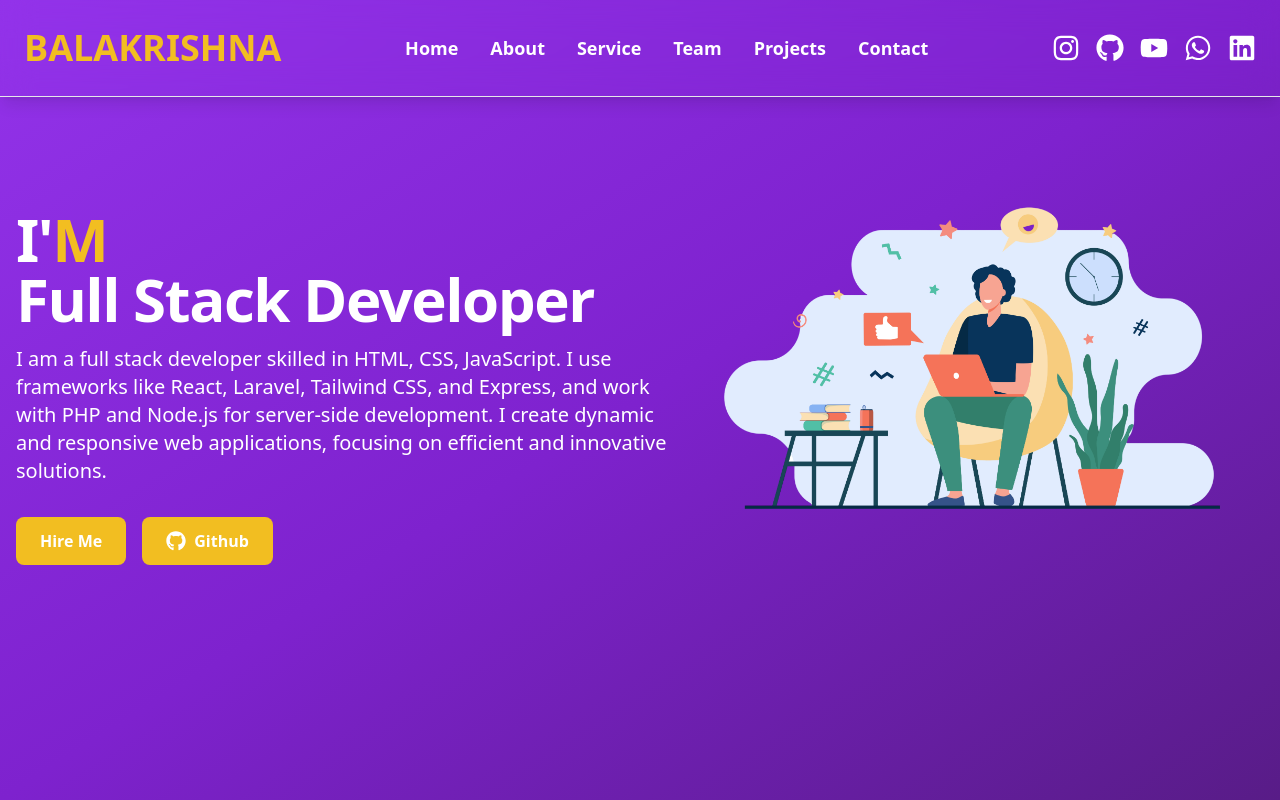
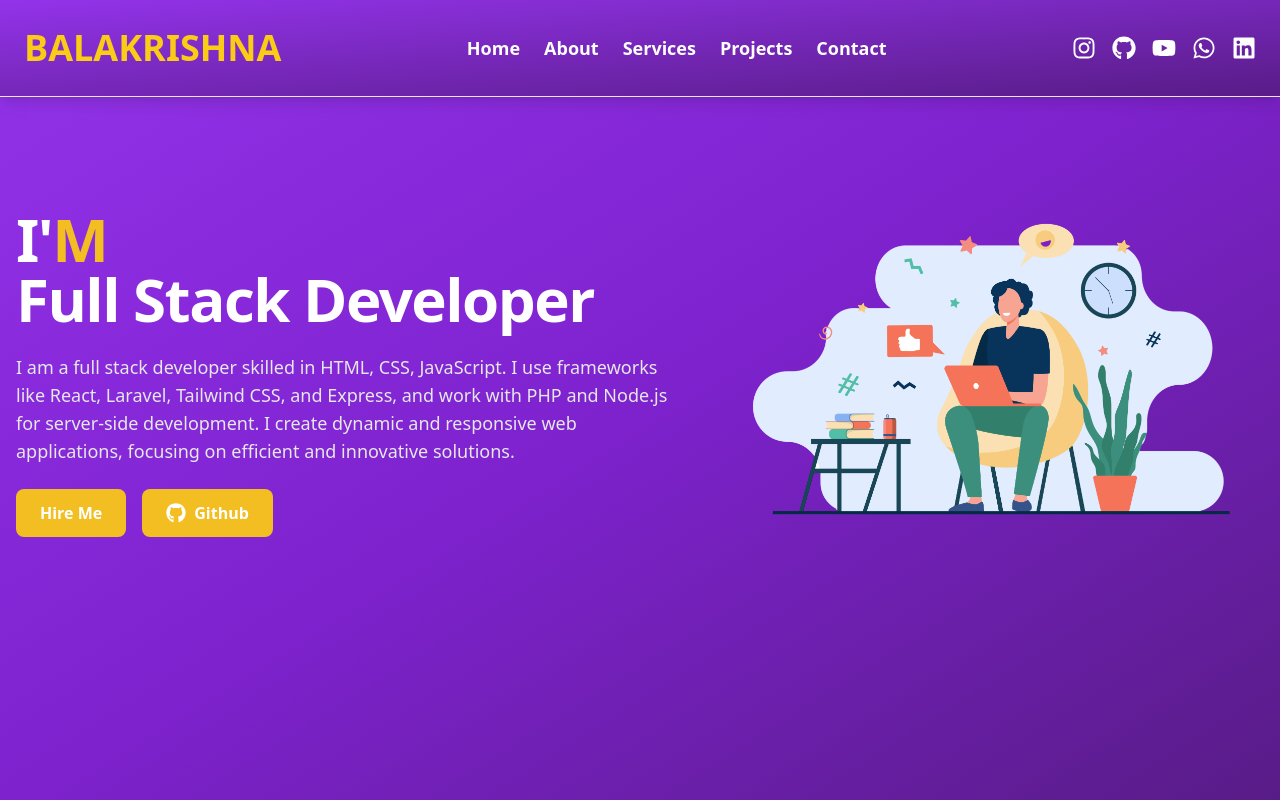
Before and after one commit to http-bala/portfolio_react, a React (Vite) app: page / in a window 1280 px wide. Shown: the top 800 px of the page. Built offline with nearby package versions, Linux system fonts and the light colour scheme; the HTML template or start-up script is replaced by a standard one.

Commit message:
small update make resposnsive for all device

```diff
--- a/package.json
+++ b/package.json
@@ -11,6 +11,7 @@
   },
   "dependencies": {
     "@emailjs/browser": "^4.4.1",
+    "axios": "^1.7.7",
     "framer-motion": "^11.11.17",
     "react": "^18.2.0",
     "react-anchor-link-smooth-scroll": "^1.0.12",
--- a/src/App.jsx
+++ b/src/App.jsx
@@ -6,16 +6,18 @@ import Project from './components/Project'
 import Contact from './components/Contact'
 import Footer from './components/Footer'
 import SkillsSection from './components/SkillsSection'
+import BlogList from './components/BlogList'
 
 const App = () => {
   return (
-    <div className='bg-black'>
+    <div className='bg-white'>
       <Hero/>
       <About/>
       {/* <Title name={"Service"}/> */}
       <Services/>
       <SkillsSection/>
       <Project/>
+      {/* <BlogList/> */}
       <Contact/>
       <Footer/>
     </div>
--- a/src/components/About.jsx
+++ b/src/components/About.jsx
@@ -5,20 +5,20 @@ import about2 from './assets/about2.jpg'
 
 const About = () => {
   return (
-    <section className="bg-white flex flex-col align-middle justify-center h-[90vh]" id="about">
+    <section className="bg-white flex flex-col align-middle justify-center  h-auto lg:h-[90vh] py-10 md:py-0"  id="about">
       <div className="max-w-screen-xl mx-auto px-6 sm:px-12 lg:px-16 flex flex-wrap items-center">
         {/* Image Section */}
         <div className="sm:w-1/2 text-center sm:text-left">
           <img
             src={about2}
             alt="About Balakrishna"
-            className=" w-4/5 mx-auto sm:w-full"
+            className=" w-2/2 mx-auto sm:w-full"
           />
         </div>
 
         {/* Content Section */}
         <div className="sm:w-1/2 mt-8 sm:mt-0">
-          <h1 className="text-5xl font-extrabold leading-tight mb-4 text-gray-900">
+          <h1 className="text-4xl sm:text-5xl font-extrabold leading-tight mb-4 text-gray-900">
             About <span style={{ color: '#F2BE21' }}>Me</span>
           </h1>
           <p className="text-gray-600 mb-6">
--- /dev/null
+++ b/src/components/BlogList.jsx
@@ -0,0 +1,64 @@
+import React, { useEffect, useState } from 'react';
+import axios from 'axios';
+import BlogCard from './BlogCard';
+
+const BlogList = () => {
+  const [blogs, setBlogs] = useState([]);
+  const [loading, setLoading] = useState(true);
+
+  useEffect(() => {
+    const fetchBlogs = async () => {
+      try {
+        const response = await axios.get('http://localhost:5000/api/blogs');
+        const blogData = response.data;
+          // Sort blogs by date (descending) to show the most recent first
+
+        // Add base URL if the image path is relative
+        const baseURL = 'http://localhost:5000/';
+        const blogsWithFullImages = blogData.map((blog) => ({
+          ...blog,
+          image: blog.image?.startsWith('http') ? blog.image : `${baseURL}${blog.image}`,
+        }));
+
+          const sortedBlogs = blogsWithFullImages.sort((a, b) => new Date(b.date) - new Date(a.date));
+          setBlogs(sortedBlogs.slice(0, 3)); // Display only the three most recent blogs
+        console.error('Error fetching blogs:', error);
+      } finally {
+        setLoading(false);
+      }
+    };
+
+    fetchBlogs();
+  }, []);
+
+  const formatDate = (dateString) => {
+    const options = { day: '2-digit', month: 'short', year: 'numeric' };
+    return new Intl.DateTimeFormat('en-US', options).format(new Date(dateString));
+  };
+
+  if (loading) {
+    return <div className="text-center">Loading blogs...</div>;
+  }
+
+  return (
+    <div className="container mx-auto px-4 py-12">
+      <h1 className="text-5xl text-center font-extrabold leading-tight text-gray-900 mb-8">
+        Recent <span style={{ color: '#F2BE21' }}>Blogs</span>
+      </h1>
+      <div className="grid grid-cols-1 md:grid-cols-2 lg:grid-cols-3 gap-8">
+        {blogs.map((blog, index) => (
+          <BlogCard
+            key={index}
+            // image={blog.image || 'https://via.placeholder.com/600x400'} // Fallback image
+            image={'https://via.placeholder.com/600x400'} // Fallback image
+            date={formatDate(blog.date)} // Format date as "11 Nov 2024"
+            postBy={blog.postBy}
+            title={blog.title}
+          />
+        ))}
+      </div>
+    </div>
+  );
+};
+
+export default BlogList;
--- a/src/components/Contact.jsx
+++ b/src/components/Contact.jsx
@@ -46,7 +46,7 @@ const Contact = () => {
     <div className="bg-white" id="contact">
       <section className="max-w-screen-xl mx-auto px-6 py-16 pb-20">
         <div className="max-w-7xl mx-auto text-center mb-12">
-          <h1 className="text-5xl text-center font-extrabold leading-tight text-gray-900">
+          <h1 className=" text-4xl sm:text-5xl text-center font-extrabold leading-tight text-gray-900">
           Get in  <span style={{ color: '#F2BE21' }}>Touch 💡</span>
           </h1>
           <p className="text-gray-600 mt-4">
@@ -54,10 +54,10 @@ const Contact = () => {
           </p>
         </div>
 
-        <div className="flex flex-col md:flex-row items-stretch justify-between">
+        <div className="flex flex-col md:flex-row items-stretch  justify-between">
           {/* Contact Information Section */}
           <div className="md:w-1/2 pr-8 mb-8 md:mb-0">
-            <p className="text-gray-600 mb-6 leading-relaxed">
+            <p className="text-gray-600 mb-6 leading-relaxed text-center sm:text-left">
               I'm Balakrishna Kolla, a passionate full-stack developer specializing in building
               responsive websites, web applications, and backend systems. Feel free to reach out for
               project discussions or collaborations!
--- a/src/components/Hero.jsx
+++ b/src/components/Hero.jsx
@@ -1,14 +1,12 @@
-import React, { useState } from 'react';
-import Avtar_image from './assets/hero-image1.png';
+import React, { useState } from "react";
+import Avtar_image from "./assets/hero-image1.png";
 import { FaGithub } from "react-icons/fa";
-import Navbar from './Navbar';
-import { motion } from 'framer-motion';  // For animation
+import Navbar from "./Navbar";
+import { motion } from "framer-motion";
 
 const Hero = () => {
-    // State for mouse movement to interact with image
   const [mousePosition, setMousePosition] = useState({ x: 0, y: 0 });
 
-    // Handle mouse movement
   const handleMouseMove = (e) => {
     const { clientX, clientY } = e;
     setMousePosition({ x: clientX, y: clientY });
@@ -17,68 +15,74 @@ const Hero = () => {
   return (
     <>
       <section
-                className="text-white bg-gradient-to-tl from-purple-900 via-purple-700 to-purple-600 h-[100vh]"
-                onMouseMove={handleMouseMove} // Add mouse move listener
+        className="text-white bg-gradient-to-tl from-purple-900 via-purple-700 to-purple-600 h-auto lg:h-[100vh] "
+        onMouseMove={handleMouseMove}
       >
         <Navbar />
-                <div className="grid max-w-screen-xl px-4 pt-20 pb-8 mx-auto lg:gap-8 xl:gap-0 lg:py-16 lg:grid-cols-12 lg:pt-28">
-                    {/* Left Section: Text and Buttons */}
-                    <div className="mr-auto place-self-center lg:col-span-7">
+        <div className="grid max-w-screen-xl px-4 pt-20 pb-8 mx-auto lg:gap-8 xl:gap-0 lg:py-16 lg:pt-28 lg:grid-cols-12">
+          {/* Image First on Mobile */}
+          <motion.div
+            className="order-1 lg:order-2 flex justify-center items-center lg:col-span-5"
+            initial={{ opacity: 0, y: 30 }}
+            animate={{ opacity: 1, y: 0 }}
+            transition={{ duration: 1, ease: "easeOut" }}
+          >
+            <img
+              src={Avtar_image}
+              alt="hero image"
+              className="w-64 sm:w-80 lg:w-[400px] xl:w-[500px] transition-transform duration-500 ease-out"
+              style={{
+                transform: `translate(${(mousePosition.x - window.innerWidth / 2) * 0.02}px, ${(mousePosition.y - window.innerHeight / 2) * 0.02}px)`, // Image movement based on mouse position
+              }}
+            />
+          </motion.div>
+
+          {/* Details and Buttons */}
+          <div className="order-2 lg:order-1 mt-10 lg:mt-0 lg:col-span-7 flex flex-col items-center lg:items-start">
             <motion.h1
-                            className="max-w-2xl mb-4 text-4xl font-extrabold leading-none tracking-tight md:text-5xl xl:text-6xl dark:text-white"
+              className="text-4xl font-extrabold leading-tight tracking-tight text-center lg:text-left md:text-5xl xl:text-6xl"
               initial={{ opacity: 0, y: -50 }}
               animate={{ opacity: 1, y: 0 }}
               transition={{ duration: 1.2, ease: "easeOut" }}
             >
-                            I'<span className='text-accent'>M</span> <br /> Full Stack Developer
+              I'<span className="text-accent">M</span> <br /> Full Stack
+              Developer
             </motion.h1>
-
             <motion.p
-                            className="max-w-2xl mb-6 font-light text-white lg:mb-8 md:text-lg lg:text-xl dark:text-gray-400"
-                            initial={{ opacity: 0, y: -30 }}
+              className="max-w-2xl mt-4 text-lg text-center lg:text-left lg:mt-6 font-light text-gray-200"
+              initial={{ opacity: 0, y: 20 }}
               animate={{ opacity: 1, y: 0 }}
               transition={{ duration: 1.4, ease: "easeOut" }}
             >
-                            I am a full stack developer skilled in HTML, CSS, JavaScript. I use frameworks like React, Laravel, Tailwind CSS, and Express, and work with PHP and Node.js for server-side development. I create dynamic and responsive web applications, focusing on efficient and innovative solutions.
+              I am a full stack developer skilled in HTML, CSS, JavaScript. I
+              use frameworks like React, Laravel, Tailwind CSS, and Express, and
+              work with PHP and Node.js for server-side development. I create
+              dynamic and responsive web applications, focusing on efficient and
+              innovative solutions.
             </motion.p>
 
-                        <div className="flex gap-4">
-                            <a href="mailto:balakrishnakolla00014@gmail.com?subject=Can%20you%20be%20a%20part%20for%20my%20company,%20hiring%20Inquery">
-                                <button className='px-6 py-3 font-semibold text-white bg-accent rounded-lg hover:bg-gray-100 hover:text-black hover:shadow-2xl hover:shadow-purple-500/70 transition-all'>
+            <motion.div
+              className="flex gap-4 mt-6"
+              initial={{ opacity: 0, y: 20 }}
+              animate={{ opacity: 1, y: 0 }}
+              transition={{ duration: 1.6, ease: "easeOut" }}
+            >
+              <a href="mailto:balakrishnakolla00014@gmail.com">
+                <button className="px-6 py-3 font-semibold text-white bg-accent rounded-lg hover:bg-gray-100 hover:text-black hover:shadow-2xl hover:shadow-purple-500/70 transition-all">
                   Hire Me
                 </button>
               </a>
-                            <a href="https://github.com/http-bala" target='_blank'>
-                                <button className='px-6 py-3 font-semibold text-white bg-accent rounded-lg flex items-center gap-2 hover:bg-gray-100 hover:text-black hover:shadow-2xl hover:shadow-purple-500/70 transition-all'>
+              <a href="https://github.com/http-bala" target="_blank">
+                <button className="px-6 py-3 font-semibold text-white bg-accent rounded-lg flex items-center gap-2 hover:bg-gray-100 hover:text-black hover:shadow-2xl hover:shadow-purple-500/70 transition-all">
                   <FaGithub size={20} /> Github
                 </button>
               </a>
-                        </div>
-                    </div>
-
-                    {/* Right Section: Image with Mouse Interaction */}
-                    <div className="hidden lg:mt-0 lg:col-span-5 lg:flex justify-center">
-                        <motion.div
-                            className="relative"
-                            initial={{ opacity: 0, scale: 0.8 }}
-                            animate={{ opacity: 1, scale: 1 }}
-                            transition={{ duration: 1.5, ease: "easeOut" }}
-                        >
-                            <img
-                                src={Avtar_image}
-                                alt="hero image"
-                                className="transition-transform duration-500 ease-out"
-                                style={{
-                                    width: "800px",
-                                    transform: `translate(${(mousePosition.x - window.innerWidth / 2) * 0.05}px, ${(mousePosition.y - window.innerHeight / 2) * 0.05}px)`, // Moving the image based on mouse position
-                                }}
-                            />
             </motion.div>
           </div>
         </div>
       </section>
     </>
   );
-}
+};
 
 export default Hero;
--- a/src/components/Navbar.jsx
+++ b/src/components/Navbar.jsx
@@ -11,77 +11,74 @@ import {
 import AnchorLink from "react-anchor-link-smooth-scroll";
 
 const Navbar = () => {
-  const [Nav, setNav] = useState(true);
+  const [navOpen, setNavOpen] = useState(false);
+  const [dropdownOpen, setDropdownOpen] = useState(false);
+  const [sidebarDropdownOpen, setSidebarDropdownOpen] = useState(false);
 
-  const handleClick = () => setNav(false);
-  const handleCloseClick = () => setNav(true);
+  const toggleNav = () => setNavOpen(!navOpen);
+  const toggleDropdown = () => setDropdownOpen(!dropdownOpen);
+  const toggleSidebarDropdown = () => setSidebarDropdownOpen(!sidebarDropdownOpen);
 
   return (
-
-    <nav
-      className="relative bg-cover  border-b bg-center bg-no-repeat backdrop-blur-lg shadow-lg py-3"
-    >
+    <nav className="relative bg-gradient-to-tl from-purple-900 to-purple-600 border-b shadow-lg py-3">
       <div className="md:max-w-screen-xl mx-auto px-6 py-4 flex items-center justify-between">
         {/* Logo */}
-        <div className="text-4xl font-bold text-accent flex items-center">
-          {/* <img src="/path-to-your-logo.png" alt="Logo" className="h-8 mr-2" /> */}
+        <div className="text-4xl font-bold text-yellow-400 flex items-center">
           BALAKRISHNA
         </div>
 
         {/* Hamburger Menu */}
-        <div className="md:hidden">
-          {Nav ? (
-            <FaBars size={24} color="#FFFFFF" onClick={handleClick} />
+        <div className="md:hidden z-50">
+          {!navOpen ? (
+            <FaBars size={24} color="#FFFFFF" onClick={toggleNav} />
           ) : (
-            <FaTimes size={24} color="#FFFFFF" onClick={handleCloseClick} />
+            <FaTimes size={24} color="#FFFFFF" onClick={toggleNav} />
           )}
         </div>
 
         {/* Nav Links */}
-        <ul
-          className={`absolute md:static top-16 left-0 md:top-0 w-full md:w-auto bg-white/10 md:bg-transparent backdrop-blur-md transition-transform duration-500 ${
-            Nav ? "hidden md:flex" : "block"
-          } flex-col md:flex-row items-center justify-center text-white`}
+        <ul className="hidden md:flex items-center space-x-6 text-white text-lg font-semibold">
+          <AnchorLink
+            href="#home"
+            className="hover:text-yellow-400 transition duration-300"
           >
-          <AnchorLink href="#home" className="mx-4 text-lg font-semibold hover:text-accent transition duration-300">
             Home
           </AnchorLink>
-          <AnchorLink href="#about" className="mx-4 text-lg font-semibold hover:text-accent transition duration-300">
+          <AnchorLink
+            href="#about"
+            className="hover:text-yellow-400 transition duration-300"
+          >
             About
           </AnchorLink>
-          <AnchorLink href="#services" className="mx-4 text-lg font-semibold hover:text-accent transition duration-300">
-            Service
+          <AnchorLink
+            href="#services"
+            className="hover:text-yellow-400 transition duration-300"
+          >
+            Services
           </AnchorLink>
-          <AnchorLink href="#team" className="mx-4 text-lg font-semibold hover:text-accent transition duration-300">
-            Team
-          </AnchorLink>
-
-          {/* Projects Dropdown */}
-          <div className="relative group mx-4">
-            <button className="text-lg font-semibold hover:text-accent transition duration-300">
+          <div className="relative group">
+            <button
+              onClick={toggleDropdown}
+              className="hover:text-yellow-400 transition duration-300 flex items-center"
+            >
               Projects
             </button>
             <ul
-              className="absolute hidden group-hover:block bg-gradient-to-tl from-purple-500 to-fuchsia-600 text-white p-2 rounded shadow-lg w-[200px] transition-all duration-300"
-              style={{ borderRadius: "8px" }}
+              className={`absolute bg-gradient-to-tl from-purple-500 to-fuchsia-600 text-white p-2 rounded shadow-lg w-[200px] transform ${
+                dropdownOpen ? "scale-100 opacity-100" : "scale-95 opacity-0"
+              } transition-all duration-300 origin-top`}
             >
-              <li className="relative group py-2 px-2 font-bold hover:border-b hover:text-accent hover:px-4 transition-all duration-300">
-                <AnchorLink href="#projects" className="flex items-center">
-                  Project 1
-                </AnchorLink>
+              <li className="py-2 px-2 hover:text-yellow-400">
+                <AnchorLink href="#project1">Project 1</AnchorLink>
               </li>
-              <li className="relative group py-2 px-2 font-bold hover:border-b hover:text-accent hover:px-4 transition-all duration-300">
-                <AnchorLink href="#project-design" className="flex items-center">
-                  Project Design
-                </AnchorLink>
+              <li className="py-2 px-2 hover:text-yellow-400">
+                <AnchorLink href="#project-design">Project Design</AnchorLink>
               </li>
             </ul>
           </div>
-
-          {/* Contact Button */}
           <AnchorLink
             href="#contact"
-           className="mx-4 text-lg font-semibold hover:text-accent transition duration-300"
+            className="hover:text-yellow-400 transition duration-300"
           >
             Contact
           </AnchorLink>
@@ -89,21 +86,158 @@ const Navbar = () => {
 
         {/* Social Media Icons */}
         <div className="hidden md:flex items-center space-x-4">
-          <a href="https://instagram.com" target="_blank" rel="noopener noreferrer" className="text-white  hover:text-pink-500">
+          <a
+            href="https://instagram.com"
+            target="_blank"
+            rel="noopener noreferrer"
+            className="text-white hover:text-pink-500"
+          >
+            <FaInstagram size={24} />
+          </a>
+          <a
+            href="https://github.com"
+            target="_blank"
+            rel="noopener noreferrer"
+            className="text-white hover:text-gray-700"
+          >
+            <FaGithub size={24} />
+          </a>
+          <a
+            href="https://youtube.com"
+            target="_blank"
+            rel="noopener noreferrer"
+            className="text-white hover:text-red-500"
+          >
+            <FaYoutube size={24} />
+          </a>
+          <a
+            href="https://wa.me/1234567890"
+            target="_blank"
+            rel="noopener noreferrer"
+            className="text-white hover:text-green-500"
+          >
+            <FaWhatsapp size={24} />
+          </a>
+          <a
+            href="https://linkedin.com"
+            target="_blank"
+            rel="noopener noreferrer"
+            className="text-white hover:text-blue-500"
+          >
+            <FaLinkedin size={24} />
+          </a>
+        </div>
+      </div>
+
+      {/* Full-Screen Sidebar for Mobile */}
+      <div
+        className={`fixed inset-0 bg-gradient-to-tl from-purple-900 to-purple-600 text-white z-40 transform ${
+          navOpen ? "translate-x-0" : "-translate-x-full"
+        } transition-transform duration-300`}
+      >
+        <div className="flex flex-col justify-center items-center h-full space-y-6 text-lg font-semibold">
+          <AnchorLink
+            href="#home"
+            className="hover:text-yellow-400 transition duration-300"
+            onClick={toggleNav}
+          >
+            Home
+          </AnchorLink>
+          <AnchorLink
+            href="#about"
+            className="hover:text-yellow-400 transition duration-300"
+            onClick={toggleNav}
+          >
+            About
+          </AnchorLink>
+          <AnchorLink
+            href="#services"
+            className="hover:text-yellow-400 transition duration-300"
+            onClick={toggleNav}
+          >
+            Services
+          </AnchorLink>
+          <div className="relative">
+            <p
+              onClick={toggleSidebarDropdown}
+              className="mx-6 hover:text-yellow-400 transition duration-300"
+            >Projects
+            </p>
+            <ul
+              className={`text-center overflow-hidden transition-all duration-300 ${
+                sidebarDropdownOpen ? "max-h-48 opacity-100" : "max-h-0 opacity-0"
+              }`}
+            >
+              <li className="py-2">
+                <AnchorLink
+                  href="#project1"
+                  className="hover:text-yellow-400 transition duration-300"
+                  onClick={toggleNav}
+                >
+                  Project 1
+                </AnchorLink>
+              </li>
+              <li className="py-2">
+                <AnchorLink
+                  href="#project-design"
+                  className="hover:text-yellow-400 transition duration-300"
+                  onClick={toggleNav}
+                >
+                  Project Design
+                </AnchorLink>
+              </li>
+            </ul>
+          </div>
+          <AnchorLink
+            href="#contact"
+            className="hover:text-yellow-400 transition duration-300"
+            onClick={toggleNav}
+          >
+            Contact
+          </AnchorLink>
+          {/* Social Media Icons */}
+          <div className="flex space-x-4 mt-4">
+            <a
+              href="https://instagram.com"
+              target="_blank"
+              rel="noopener noreferrer"
+              className="hover:text-pink-500"
+            >
               <FaInstagram size={28} />
             </a>
-          <a href="https://github.com" target="_blank" rel="noopener noreferrer" className="text-white hover:text-black">
+            <a
+              href="https://github.com"
+              target="_blank"
+              rel="noopener noreferrer"
+              className="hover:text-gray-700"
+            >
               <FaGithub size={28} />
             </a>
-          <a href="https://youtube.com" target="_blank" rel="noopener noreferrer" className="text-white hover:text-red-500">
+            <a
+              href="https://youtube.com"
+              target="_blank"
+              rel="noopener noreferrer"
+              className="hover:text-red-500"
+            >
               <FaYoutube size={28} />
             </a>
-          <a href="https://wa.me/1234567890" target="_blank" rel="noopener noreferrer" className="text-white hover:text-lime-400">
+            <a
+              href="https://wa.me/1234567890"
+              target="_blank"
+              rel="noopener noreferrer"
+              className="hover:text-green-500"
+            >
               <FaWhatsapp size={28} />
             </a>
-          <a href="https://linkedin.com" target="_blank" rel="noopener noreferrer" className="text-white hover:text-blue-500">
+            <a
+              href="https://linkedin.com"
+              target="_blank"
+              rel="noopener noreferrer"
+              className="hover:text-blue-500"
+            >
               <FaLinkedin size={28} />
             </a>
+          </div>
         </div>
       </div>
     </nav>
--- a/src/components/Services.jsx
+++ b/src/components/Services.jsx
@@ -12,7 +12,7 @@ const Services = () => {
     >
       <div className="max-w-screen-xl mx-auto px-6 sm:px-12 lg:px-16 text-white">
          <h1 className="text-5xl text-center font-extrabold leading-tight mb-9 ">
-            My <span style={{ color: '#F2BE21' }}>service</span>
+            My <span style={{ color: '#F2BE21' }}>Service</span>
           </h1>
         <div className="grid sm:grid-cols-2 lg:grid-cols-3 gap-8">
           {/* Service Card */}
```
Also changed, not shown: src/components/BlogCard.jsx (added, +30 -0 lines), src/components/Project.jsx (+4 -4 lines), src/components/SkillsSection.jsx (+66 -25 lines), 1 other file (tests, documents, lock files or other folders). Lines whose indentation alone changed are shown as unchanged.
